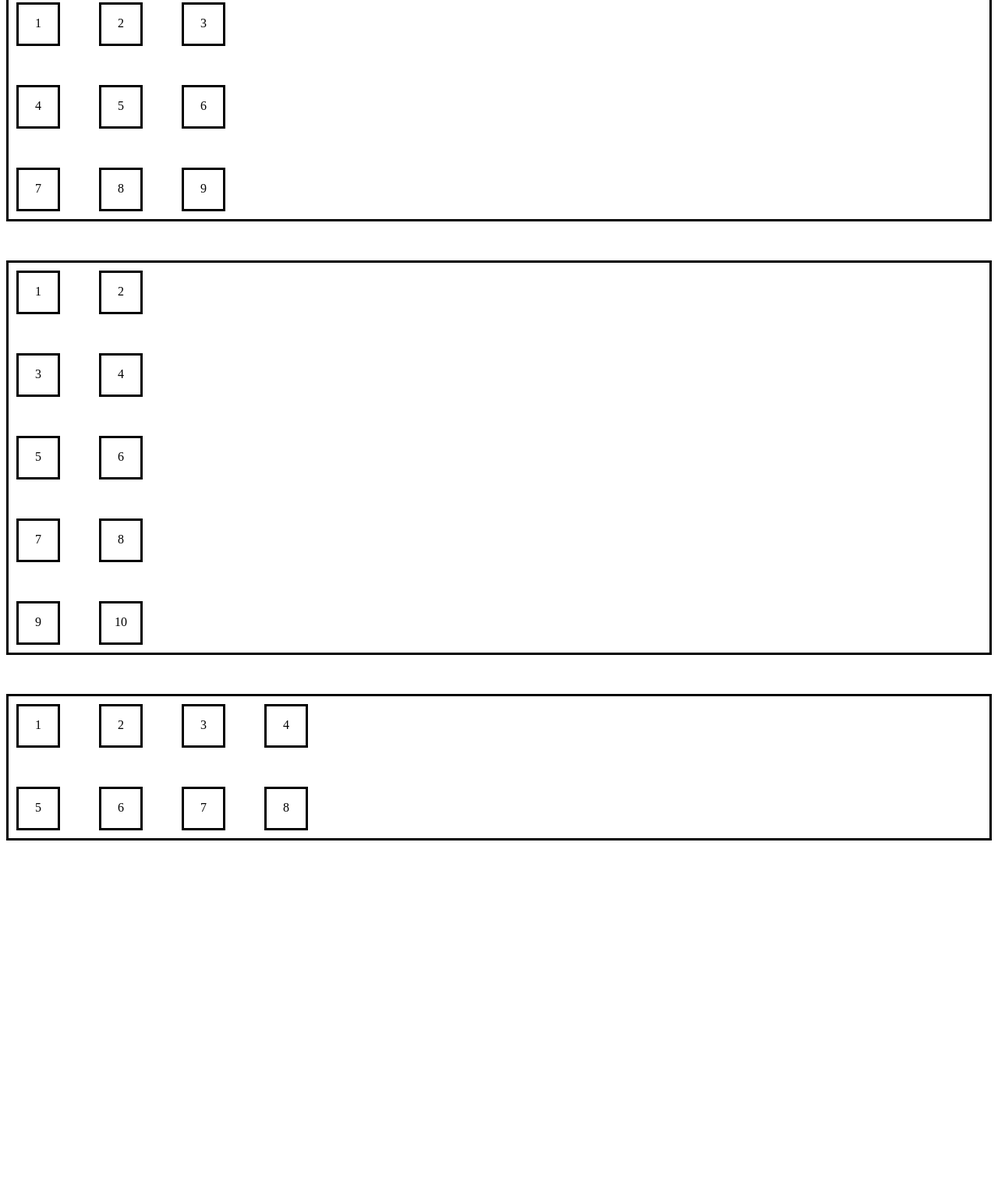
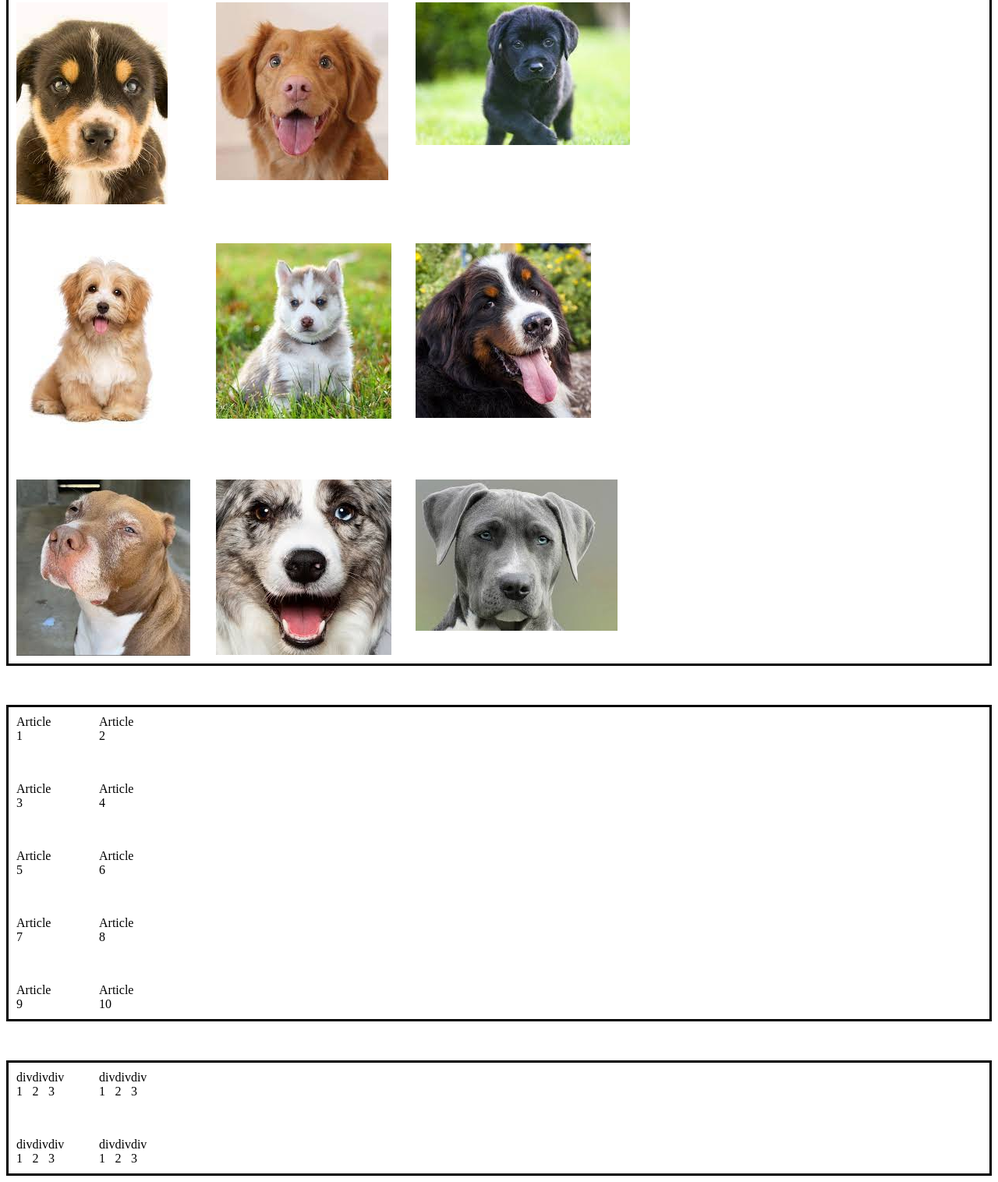
Before and after one commit to xCjay/Grid, a plain HTML site: page index.html in a window 1280 px wide. Shown: the part 18-1534 px from the top of the page at 78% size. Before the commit the page ends 1104 px from the top, so only its background shows below. Drawn offline with Linux system fonts and the light colour scheme.

Commit message:
Update 1

```diff
--- a/index.html
+++ b/index.html
@@ -11,37 +11,49 @@
 
         <div class="grid-all">
             <div class="grid-div1">
-                <div class="grid-items">1</div>
-                <div class="grid-items">2</div>
-                <div class="grid-items">3</div>
-                <div class="grid-items">4</div>
-                <div class="grid-items">5</div>
-                <div class="grid-items">6</div>
-                <div class="grid-items">7</div>
-                <div class="grid-items">8</div>
-                <div class="grid-items">9</div>
+                <img src="images/1.jpg" alt="">
+                <img src="images/2.jpg" alt="">
+                <img src="images/3.jpg" alt="">
+                <img src="images/4.jpg" alt="">
+                <img src="images/5.jpg" alt="">
+                <img src="images/6.jpg" alt="">
+                <img src="images/7.jpg" alt="">
+                <img src="images/8.jpg" alt="">
+                <img src="images/9.jpg" alt="">
             </div>
             <div class="grid-div2">
-                <div class="grid-items">1</div>
-                <div class="grid-items">2</div>
-                <div class="grid-items">3</div>
-                <div class="grid-items">4</div>
-                <div class="grid-items">5</div>
-                <div class="grid-items">6</div>
-                <div class="grid-items">7</div>
-                <div class="grid-items">8</div>
-                <div class="grid-items">9</div>
-                <div class="grid-items">10</div>
+                <article>Article 1</article>
+                <article>Article 2</article>
+                <article>Article 3</article>
+                <article>Article 4</article>
+                <article>Article 5</article>
+                <article>Article 6</article>
+                <article>Article 7</article>
+                <article>Article 8</article>
+                <article>Article 9</article>
+                <article>Article 10</article>
             </div>
             <div class="grid-div3">
-                <div class="grid-items">1</div>
-                <div class="grid-items">2</div>
-                <div class="grid-items">3</div>
-                <div class="grid-items">4</div>
-                <div class="grid-items">5</div>
-                <div class="grid-items">6</div>
-                <div class="grid-items">7</div>
-                <div class="grid-items">8</div>
+                <div class="flexes">
+                    <div>div 1</div>
+                    <div>div 2</div>
+                    <div>div 3</div>
+                </div>
+                <div class="flexes">
+                    <div>div 1</div>
+                    <div>div 2</div>
+                    <div>div 3</div>
+                </div>
+                <div class="flexes">
+                    <div>div 1</div>
+                    <div>div 2</div>
+                    <div>div 3</div>
+                </div>
+                <div class="flexes">
+                    <div>div 1</div>
+                    <div>div 2</div>
+                    <div>div 3</div>
+                </div>
 
             </div>
         </div>
--- a/style.css
+++ b/style.css
@@ -9,7 +9,7 @@
     grid-template-columns: 56px 56px 56px;
     border-style: solid;
 
-    column-gap: 50px;
+    column-gap: 200px;
     row-gap: 50px;
 
     padding: 10px;
@@ -34,7 +34,7 @@
     column-gap: 50px;
     row-gap: 50px;
 
-    grid-template-columns: 56px 56px 56px 56px;
+    grid-template-columns: 56px 56px;
     padding: 10px;
 
 }
@@ -48,3 +48,7 @@
     width: 50px;
     height: 50px;
 }
+
+.flexes{
+    display: flex;
+}
```
Also changed, not shown: images/1.jpg (added), images/2.jpg (added), images/3.jpg (added), images/4.jpg (added), images/5.jpg (added), images/6.jpg (added), images/7.jpg (added), images/8.jpg (added), images/9.jpg (added).
